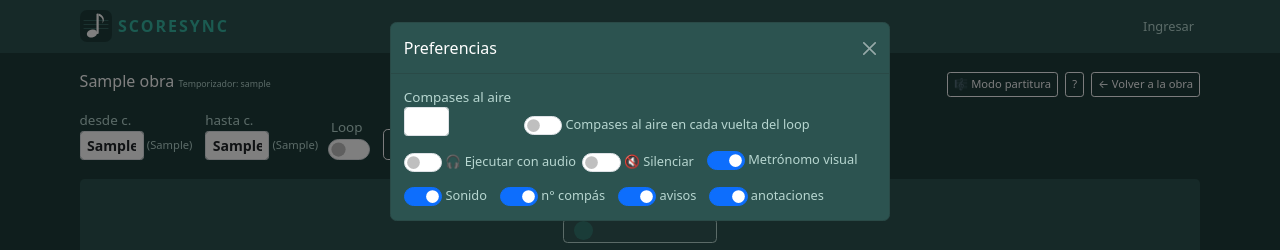
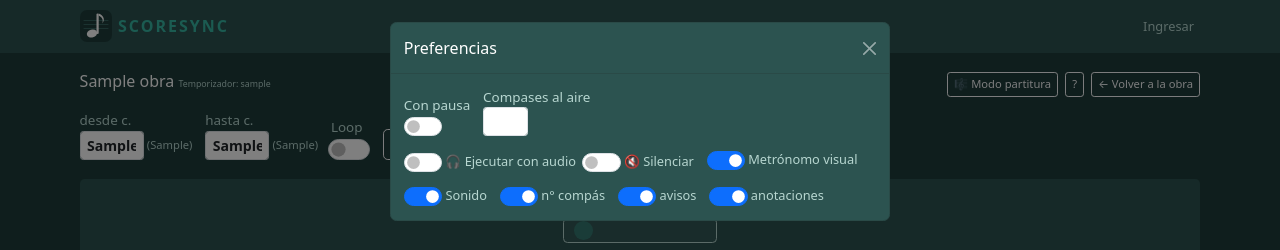
Before and after one commit to jchelquer/scoresync, a Django app: template templates/partituras/navegador_obra.html in a window 1280 px wide, after a click on "⚙️ Preferencias". Shown: the top 250 px of the page. Run offline with Django 5.2, Linux system fonts and the light colour scheme; the template is opened without the code that fills it: most values are stand-ins (such as "Sample title", 1, 10 or a date in 2020).

Commit message:
V1.31.18 "Con pausa" reemplaza el texto largo del switch de compases al aire en loop
Texto acortado (evita el wrap a dos líneas en pantallas chicas), reubicado
junto a Loop antes de Compases al aire, y con el label arriba del control
como el resto (no al costado).

```diff
--- a/changelog.yaml
+++ b/changelog.yaml
@@ -1,6 +1,12 @@
 # Changelog de ScoreSync
 # El primero de la lista es la versión actual.
 # Tipos: nuevo | mejorado | corregido
+- version: "1.31.18"
+  date: "2026-08-20"
+  changes:
+    - type: mejorado
+      text: "En Preferencias, la opción de repetir la cuenta de entrada en cada vuelta del loop pasa a llamarse \"Con pausa\" (antes un texto largo que obligaba a dos líneas en pantallas chicas) y se ubica junto a Loop, antes de Compases al aire."
+
 - version: "1.31.17"
   date: "2026-08-20"
   changes:
--- a/templates/partituras/navegador_obra.html
+++ b/templates/partituras/navegador_obra.html
@@ -368,13 +368,15 @@
         <button type="button" class="btn-close btn-close-white" data-bs-dismiss="modal" aria-label="{% translate 'Cerrar' %}"></button>
       </div>
       <div class="modal-body d-flex flex-wrap gap-3 align-items-end">
+        <div id="control-compases-aire-en-loop">
+          <label for="compases-aire-en-loop" class="form-label small mb-0 d-block" style="color: var(--ss-text-muted);" title="{% translate 'Con Loop activo: repite la cuenta de entrada en cada vuelta, no sólo al arrancar. Apagado, el loop vuelve directo al principio sin cuenta.' %}">{% translate "Con pausa" %}</label>
+          <div class="form-check form-switch mb-0">
+            <input class="form-check-input" type="checkbox" id="compases-aire-en-loop" {% if compases_al_aire_en_loop_guardado %}checked{% endif %}>
+          </div>
+        </div>
         <div id="control-compases-aire">
           <label for="compases-aire" class="form-label small mb-0 d-block" style="color: var(--ss-text-muted);">{% translate "Compases al aire" %}</label>
           <input type="number" id="compases-aire" min="0" max="4" step="1" value="{{ compases_al_aire_guardado }}" class="form-control form-control-sm" style="width: 3.5rem;">
-        </div>
-        <div class="form-check form-switch d-flex align-items-center" id="control-compases-aire-en-loop">
-          <input class="form-check-input" type="checkbox" id="compases-aire-en-loop" {% if compases_al_aire_en_loop_guardado %}checked{% endif %}>
-          <label class="form-check-label small ms-1" for="compases-aire-en-loop" style="color: var(--ss-text-muted);" title="{% translate 'Con Loop activo: repite la cuenta de entrada en cada vuelta, no sólo al arrancar. Apagado, el loop vuelve directo al principio sin cuenta.' %}">{% translate "Compases al aire en cada vuelta del loop" %}</label>
         </div>
         {% if obra.audio %}
         <div class="d-flex align-items-center gap-2" id="control-ejecutar-audio">
@@ -677,8 +679,8 @@
     // Rango (con Loop) y Compases al aire van pegados al selector de parte,
     // a la izquierda de la fila — no al grupo de la derecha.
     { el: formRango, destino: scoreHeaderRango },
+    { el: controlCompasesAireEnLoop, destino: scoreHeaderRango },
     { el: controlCompasesAire, destino: scoreHeaderRango },
-    { el: controlCompasesAireEnLoop, destino: scoreHeaderRango },
     // Ejecutar/Pausar/Continuar/Reiniciar van en #score-header-extra (a la
     // derecha), siempre insertados ANTES de Anterior/Siguiente (fijos, ver
     // arriba) — el orden acá determina el orden final entre ellos. Sólo
```
Also changed, not shown: locale/en/LC_MESSAGES/django.po, locale/es/LC_MESSAGES/django.po, 2 other files.
